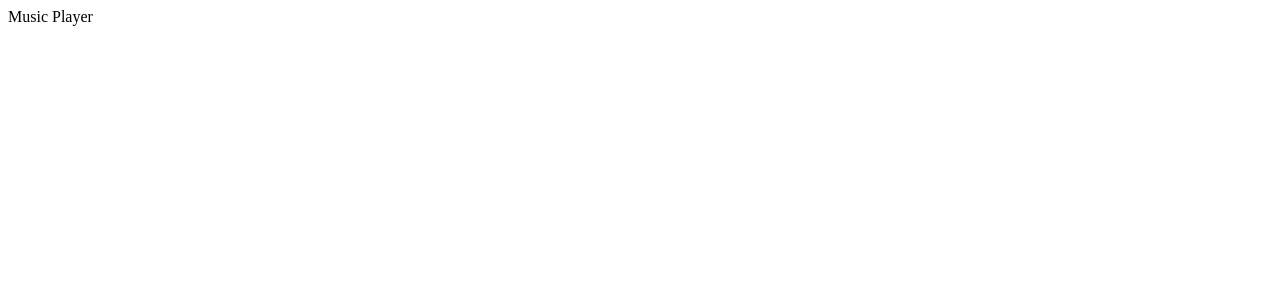
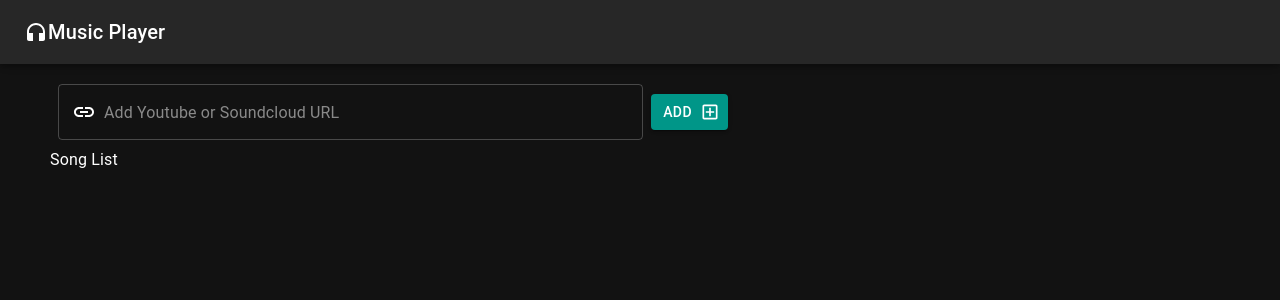
Before and after one commit to tchestnut85/music-player, a React (Create React App) app: page / in a window 1280 px wide. Shown: the top 300 px of the page. Built offline with nearby package versions, Linux system fonts and the light colour scheme.

Commit message:
setup basic app structure with Material UI components including dialog for displaying an added song

```diff
--- a/package.json
+++ b/package.json
@@ -7,6 +7,7 @@
     "@emotion/styled": "^11.6.0",
     "@mui/icons-material": "^5.2.0",
     "@mui/material": "^5.2.1",
+    "@mui/styles": "^5.2.1",
     "@testing-library/jest-dom": "^5.15.1",
     "@testing-library/react": "^11.2.7",
     "@testing-library/user-event": "^12.8.3",
--- a/src/App.js
+++ b/src/App.js
@@ -1,5 +1,25 @@
+import React from 'react';
+import AddSong from './components/AddSong';
+import Header from './components/Header';
+import SongList from './components/SongList';
+import SongPlayer from './components/SongPlayer';
+import { Grid } from '@mui/material';
+
 function App() {
-	return <div>Music Player</div>;
+	return (
+		<div>
+			<Header />
+			<Grid container spacing={3} style={{ paddingInline: 50 }}>
+				<Grid style={{ paddingTop: 100 }} item xs={12} md={7}>
+					<AddSong />
+					<SongList />
+				</Grid>
+				<Grid item xs={12} md={5}>
+					<SongPlayer />
+				</Grid>
+			</Grid>
+		</div>
+	);
 }
 
 export default App;
--- /dev/null
+++ b/src/components/AddSong.js
@@ -0,0 +1,104 @@
+import React, { useState } from 'react';
+import {
+	InputAdornment,
+	TextField,
+	Button,
+	Dialog,
+	DialogTitle,
+	DialogContent,
+	DialogActions,
+} from '@mui/material';
+import { makeStyles } from '@mui/styles';
+import { Link, AddBoxOutlined } from '@mui/icons-material';
+
+const useStyles = makeStyles(theme => ({
+	container: {
+		display: 'flex',
+		alignItems: 'center',
+	},
+	urlInput: {
+		margin: theme.spacing(1),
+	},
+	addSongButton: {
+		margin: theme.spacing(1),
+	},
+	dialog: {
+		textAlign: 'center',
+	},
+	thumbnail: {
+		width: '90%',
+	},
+}));
+
+const AddSong = () => {
+	const [dialog, setDialog] = useState(false);
+	const classes = useStyles();
+
+	const handleCloseDialog = () => {
+		setDialog(false);
+	};
+
+	return (
+		<div className={classes.container}>
+			<Dialog
+				open={dialog}
+				onClose={handleCloseDialog}
+				className={classes.dialog}
+			>
+				<DialogTitle>Edit Song</DialogTitle>
+				<DialogContent>
+					<img
+						// hardcoded image for development
+						src='https://i1.sndcdn.com/avatars-000002626831-y05l3t-t500x500.jpg'
+						alt='temp thumbnail'
+						className={classes.thumbnail}
+					/>
+					<TextField margin='dense' name='title' label='Title' fullWidth />
+					<TextField margin='dense' name='artist' label='Artist' fullWidth />
+					<TextField
+						margin='dense'
+						name='thumbnail'
+						label='Thumbnail'
+						fullWidth
+					/>
+				</DialogContent>
+				<DialogActions>
+					<Button onClick={handleCloseDialog} color='secondary'>
+						Cancel
+					</Button>
+					<Button
+						variant='outlined'
+						color='primary'
+						className={classes.addSongButton}
+					>
+						Add Song
+					</Button>
+				</DialogActions>
+			</Dialog>
+			<TextField
+				placeholder='Add Youtube or Soundcloud URL'
+				fullWidth
+				margin='normal'
+				type='url'
+				InputProps={{
+					startAdornment: (
+						<InputAdornment position='start'>
+							<Link />
+						</InputAdornment>
+					),
+				}}
+				className={classes.urlInput}
+			/>
+			<Button
+				variant='contained'
+				color='primary'
+				endIcon={<AddBoxOutlined />}
+				onClick={() => setDialog(true)}
+			>
+				Add
+			</Button>
+		</div>
+	);
+};
+
+export default AddSong;
--- /dev/null
+++ b/src/components/Header.js
@@ -0,0 +1,18 @@
+import React from 'react';
+import { AppBar, Toolbar, Typography } from '@mui/material';
+import HeadphonesIcon from '@mui/icons-material/Headphones';
+
+const Header = () => {
+	return (
+		<AppBar color='primary' position='fixed'>
+			<Toolbar>
+				<HeadphonesIcon />
+				<Typography variant='h6' comopnent='h1'>
+					Music Player
+				</Typography>
+			</Toolbar>
+		</AppBar>
+	);
+};
+
+export default Header;
--- /dev/null
+++ b/src/components/SongList.js
@@ -0,0 +1,7 @@
+import React from 'react';
+
+const SongList = () => {
+	return <div>Song List</div>;
+};
+
+export default SongList;
--- /dev/null
+++ b/src/components/SongPlayer.js
@@ -0,0 +1,13 @@
+import React from 'react';
+import SongQueue from './SongQueue';
+
+const SongPlayer = () => {
+	return (
+		<div>
+			Song Player
+			<SongQueue />
+		</div>
+	);
+};
+
+export default SongPlayer;
--- /dev/null
+++ b/src/components/SongQueue.js
@@ -0,0 +1,7 @@
+import React from 'react';
+
+const SongQueue = () => {
+	return <div>Song Queue</div>;
+};
+
+export default SongQueue;
--- a/src/index.js
+++ b/src/index.js
@@ -1,10 +1,14 @@
 import React from 'react';
 import ReactDOM from 'react-dom';
 import App from './App';
+import theme from './theme';
+import { ThemeProvider } from '@mui/material/styles';
+import { CssBaseline } from '@mui/material';
 
 ReactDOM.render(
-	<React.StrictMode>
+	<ThemeProvider theme={theme}>
+		<CssBaseline />
 		<App />
-	</React.StrictMode>,
+	</ThemeProvider>,
 	document.getElementById('root')
 );
--- /dev/null
+++ b/src/theme.js
@@ -0,0 +1,12 @@
+import { createTheme } from '@mui/material/styles';
+import { teal, purple } from '@mui/material/colors';
+
+const theme = createTheme({
+	palette: {
+		primary: teal,
+		secondary: purple,
+		mode: 'dark',
+	},
+});
+
+export default theme;
```
Also changed, not shown: 1 other file (tests, documents, lock files or other folders).
